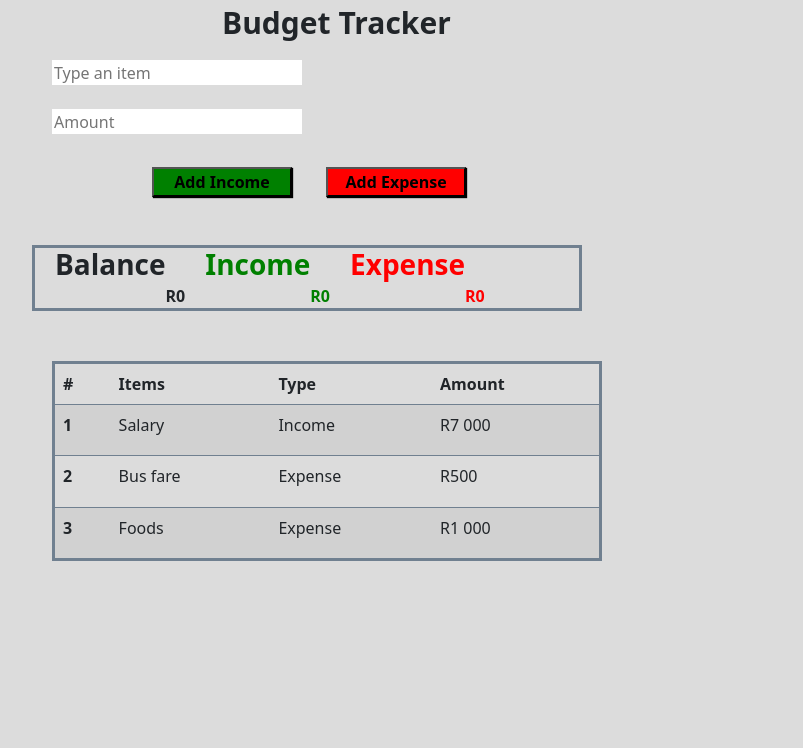
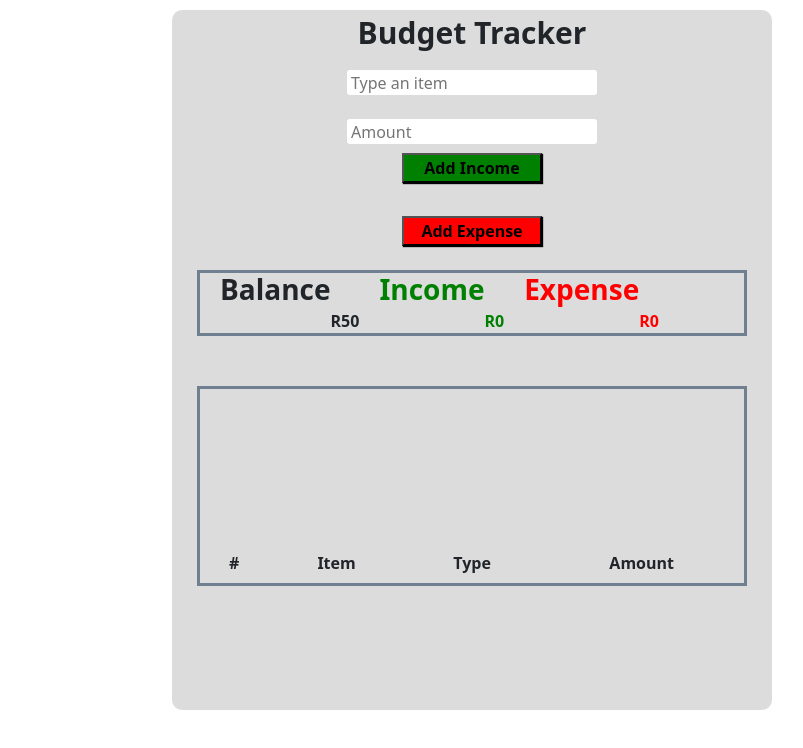
Before and after one commit to hitprofit70/budget, a plain HTML site: page index.html in a window 1280 px wide. Shown: the whole page, without its empty margins (168-971 px from the left). Drawn offline with nearby package versions, Linux system fonts and the light colour scheme.

Commit message:
table fixed

```diff
--- a/index.css
+++ b/index.css
@@ -1,44 +1,66 @@
+*{
+    padding: 0px;
+    margin: 0px;
+    box-sizing: border-box;
+}
+
 body {
+    background: white;
+    display: flex;
+    justify-content: center;
+    text-align: center;
+
+}
+
+.appBox {
+    margin-top: 10px;
     background: gainsboro;
+    width: 600px;
+    height: 700px;
+    border-radius: 10px;
 }
 
 .control-A {
     width: 250px;
     height: 25px;
-    margin-left: 20px;
     margin-top: 15px;
     border: none;
+    margin-right: auto;
+    padding: 4px;
+    border-radius: 3px;
+    outline: none;
 }
 
 .control-B{
     width: 250px;
     height: 25px;
-    margin-left: 20px;
     border: none;
+    padding: 4px;
+    border-radius: 3px;
+    outline: none;
 }
 
 .incomeBtn{
     margin-top: 9px;
     width: 140px;
     height: 30px;
-    margin-left: 120px;
     font-weight: bold;
     background-color: green;
     box-shadow: 1px 1px 1px;
+    margin-right: auto;
+    margin-left: auto;
 }
 
 .expenseBtn{
     margin-top: 9px;
     width: 140px;
     height: 30px;
-    margin-left: 30px;
     font-weight: bold;
     background-color: red;
     box-shadow: 1px 1px 1px;
 }
 
 .table{
-    margin-left: 20px;
     margin-top: 50px;
     width: 550px;
     height: 200px;
@@ -58,21 +80,21 @@ body {
 .title{
     font-weight: bold;
     font-size: 30px;
-    margin-left: 390px;
-}
-
-.form{
-    margin-left: 200px;
 }
 
 .display{
     display: flex;
     text-align: center;
-    margin-left: 200px;
+    margin-left: auto;
+    margin-right: auto;
     border: solid slategrey;
     width: 550px;
 }
 
 .transcation{
-    margin-left: 200px;
+    display: flex;
+    margin-left: auto;
+    margin-right: auto;
+    align-items: center;
+    justify-content: center;
 }
--- a/index.html
+++ b/index.html
@@ -10,23 +10,18 @@
     <link rel="stylesheet" href="./index.css">
 </head>
 <body>
+  <div class="appBox">
     <div class="title">Budget Tracker</div>
+
+
         <div class="form">
-        <div class="form-list">
-        <input type="text" class="control-A" id="input" placeholder="Type an item">
-
+        <input type="text" class="control-A" id="input" placeholder="Type an item"><br><br>
+        <input type="number" class="control-B" id="amount" placeholder="Amount">
+               <br>
+        <button class="incomeBtn" onclick="addIncome()">Add Income</button><br><br>
+        <button class="expenseBtn" onclick="addExpense()">Add Expense</button>
            <br><br>
-
-        <input type="number" class="control-B" id="amount" placeholder="Amount">
           </div>
-           <br>
-
-    <div class="button">
-        <button class="incomeBtn" onclick="addIncome()">Add Income</button>
-        <button class="expenseBtn" onclick="addExpense()">Add Expense</button>
-    </div>
-  </div>
-           <br><br>
 
 <div class="display">
     <h3>Balance</h3><a id="balanceTotal">R1000</a>
@@ -66,6 +61,8 @@
     </tbody>
   </table>
 </div>
+  </div>
+
 <script src="https://cdn.jsdelivr.net/npm/bootstrap@5.2.0-beta1/dist/js/bootstrap.bundle.min.js" integrity="sha384-pprn3073KE6tl6bjs2QrFaJGz5/SUsLqktiwsUTF55Jfv3qYSDhgCecCxMW52nD2" crossorigin="anonymous"></script>
 <script src="./index.js"></script>
 
--- a/index.js
+++ b/index.js
@@ -1,10 +1,10 @@
-var balance = 0;
+var balance = 50;
 var income = 0;
 var expense = 0;
-var tableData;
 var inputName;
 var amountMoney;
-var item = [];
+var displayData;
+var items = [];
 
 
 function clearnameInput() {
@@ -28,12 +28,13 @@ function addIncome() {
     inputState();
 
     if (approvalonScreen(inputName) && approvalonScreen(amountMoney)) {
-        item.push({
-            items: inputName,
+        items.push({
+            item: inputName,
             Type: 'Income',
             amount: amountMoney,
         });
         clearnameInput();
+        calculate();
 
     } else {
         alert('Please fill in the empty');
@@ -47,12 +48,13 @@ function addExpense() {
     inputState();
 
     if (approvalonScreen(inputName) && approvalonScreen(amountMoney)) {
-        item.push({
-            items: inputName,
+        items.push({
+            item: inputName,
             Type: 'Expense',
             amount: amountMoney,
         });
         clearnameInput();
+        calculate();
 
     } else {
         alert('Please fill in the empty');
@@ -62,6 +64,23 @@ function addExpense() {
 
 }
 
+function calculate() {
+    income = 0;
+    expense = 0;
+    balance = 0;
+
+    for (let i = 0; i < items.length; i++) {
+        if (items[i].type == 'Income') {
+            income += items[i].amount;
+        }
+        if (items[i].type == 'Expense') {
+            expense += items[i].amount;
+        }
+    }
+
+    balance = income - expense;
+}
+
 // display on screen
 function displayScreen() {
     var balanceTotal = document.getElementById('balanceTotal');
@@ -69,9 +88,30 @@ function displayScreen() {
     var expenseTotal = document.getElementById('expenseTotal');
     displayData = document.getElementById('displayData');
 
+    displayData.innerHTML = `<table>
+    <thead>
+      <tr>
+        <th>#</th>
+        <th>Item</th>
+        <th>Type</th>
+        <th>Amount</th>
+      </tr>
+    </thead>
+  </table>`
 
+  for (let i = 0; i < items.length; i++) {
+    displayData.innerHTML += `<table>
+    <tbody>
+    <tr>
+      <th>${items[i]}.#</th>
+      <td>${items[i]}.item</td>
+      <td>${items[i]}.type</td>
+      <td>${items[i]}.amount</td>
+    </tr>
+  </tbody>
+  </table>`;
 
-
+  }
 
     balanceTotal.innerHTML = `R${balance}`;
     incomeTotal.innerHTML = `R${income}`;
```
Lines whose indentation alone changed are shown as unchanged.
